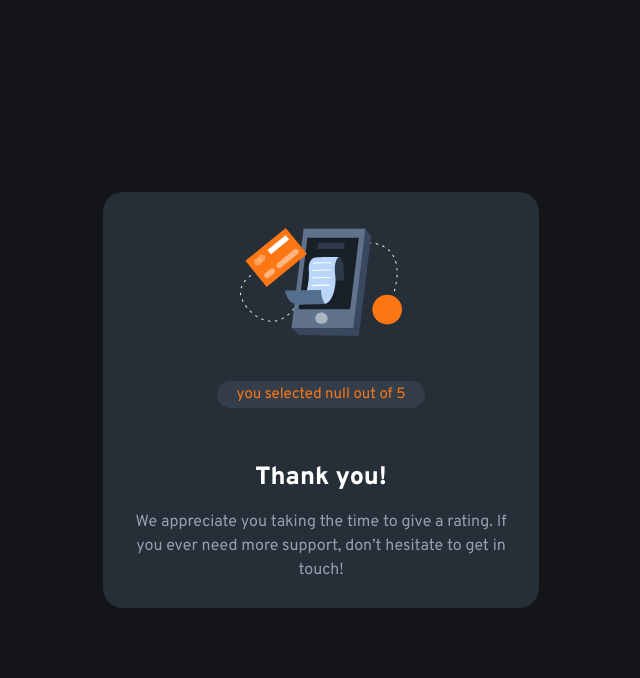
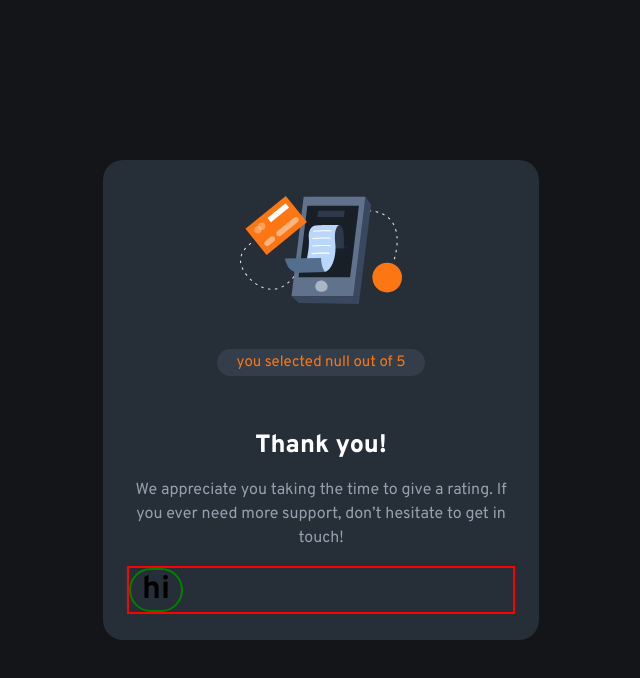
Before and after one commit to chiomaowuama/interactive-rating, a plain HTML site: page thankyou.html in a window 1280 px wide. Shown: the whole page, without its empty margins (319-959 px from the left). Drawn offline with Linux system fonts and the light colour scheme.

Commit message:
tryinh thigs out

```diff
--- a/style.css
+++ b/style.css
@@ -105,6 +105,18 @@ body{
 .the-svg{
     background-color: #262E38;
     padding: 10px;
+}
+
+
+.testing{
+    border:2px solid red;
+    width: 100%;
+}
+.testingh1{
+    border:2px solid green;
+    border-radius: 25px;
+    width: 50px;
+    text-align: center;
 }
 /* transition */
 /* tab */
--- a/thankyou.html
+++ b/thankyou.html
@@ -38,7 +38,11 @@
         <p id="choosen-numbers">hello</p>
         <h2>Thank you!</h2>
         <p class="small-text seconds">We appreciate you taking the time to give a rating. If you ever need more support, don’t hesitate to get in touch!</p>
+        <div class="testing">
+            <h1 class="testingh1">hi</h1>
+        </div>
     </div>
     <script defer src="script.js"></script>
+
 </body>
 </html>
```
Also changed, not shown: index.html (+1 -1 lines), script.js (line endings or trailing spaces).
